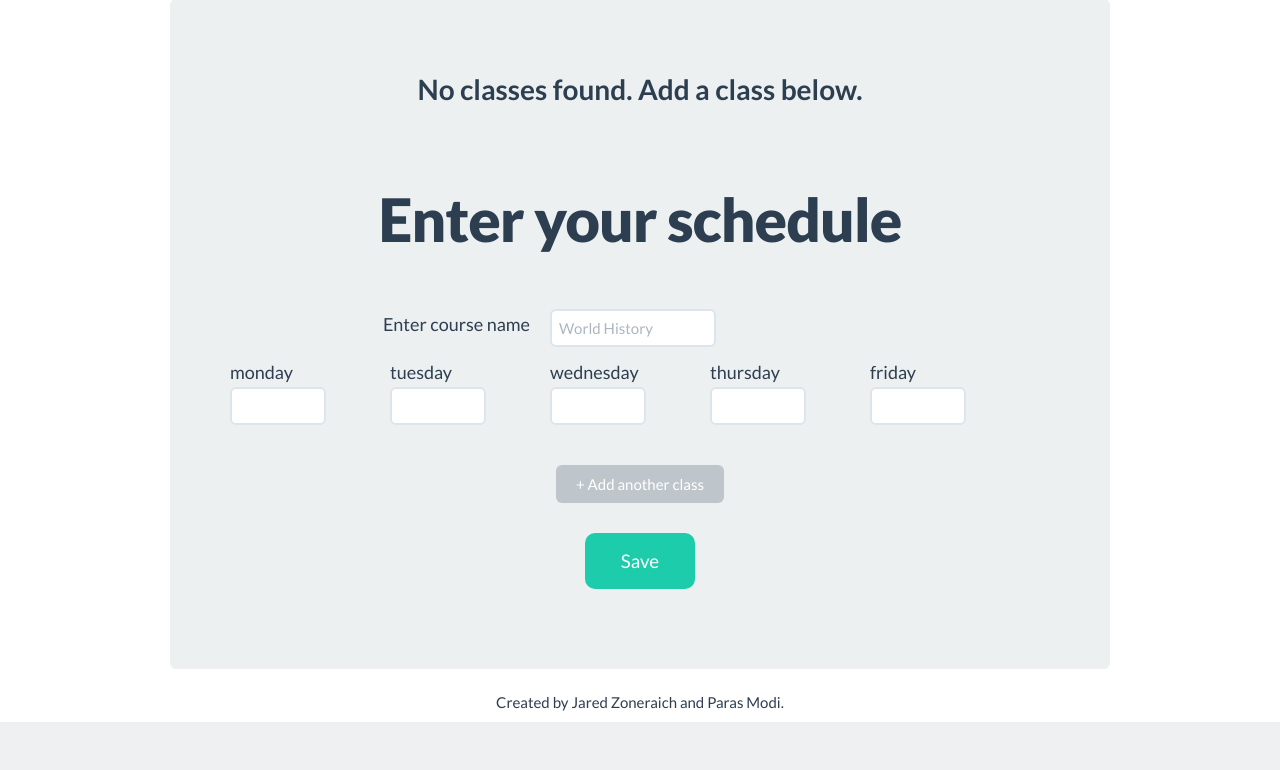
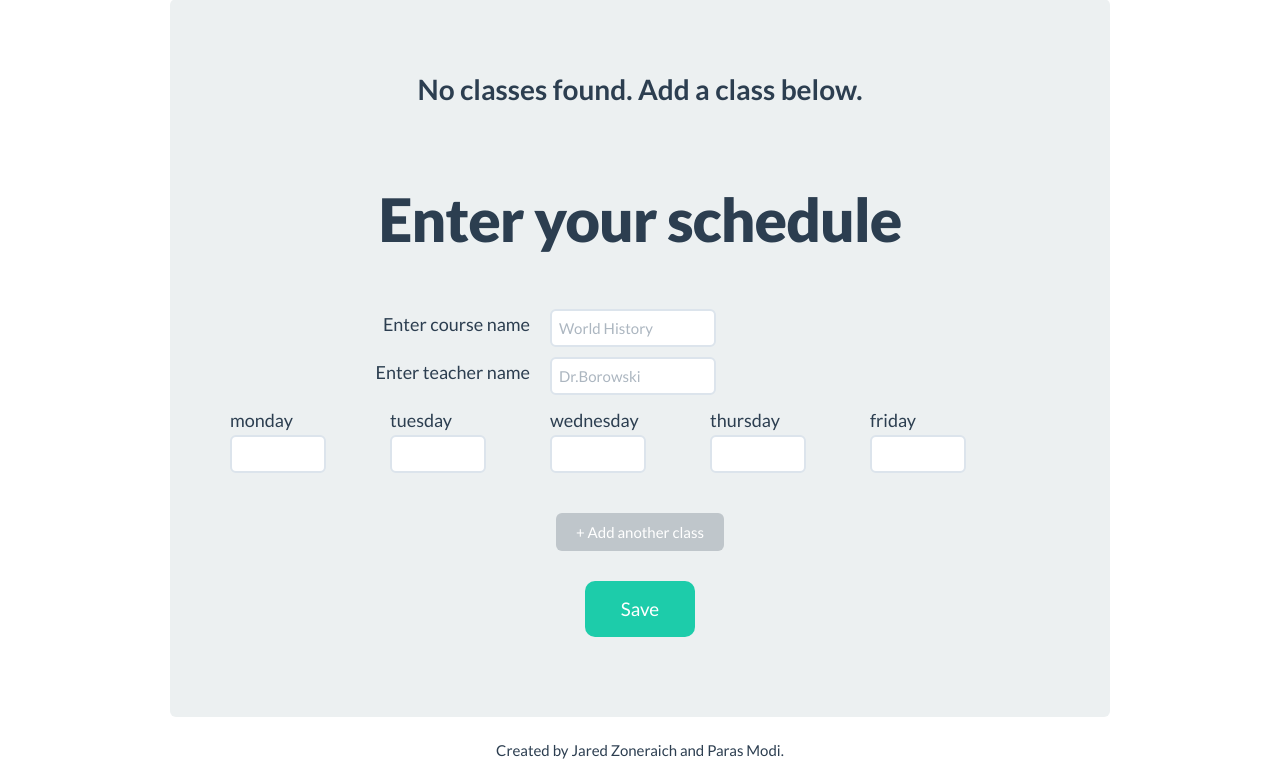
Before and after one commit to jzone3/ClassMatch, a Python web app: template templates/schedule.html in a window 1280 px wide. Shown: the part 81-851 px from the top of the page. Before the commit the page ends 803 px from the top, so only its background shows below. Run offline with Jinja, Linux system fonts and the light colour scheme; the template is opened without the code that fills it, so the values that code supplies are empty; some libraries are stand-ins or nearby versions.

Commit message:
Added Teacher Field

```diff
--- a/main.py
+++ b/main.py
@@ -238,6 +238,7 @@ class EmailVerificationHandler(BaseHandler):
 class Schedule(db.Model):
 	unique_id = db.StringProperty(required = False)
 	course = db.StringProperty(required = True)
+	teacher = db.StringProperty(required=False)
 	mods_monday = db.StringProperty(required = False)
 	mods_tuesday = db.StringProperty(required = False)
 	mods_wed = db.StringProperty(required = False)
@@ -327,6 +328,7 @@ class Submit(BaseHandler):
 		email = self.get_email()
 		while True:
 			course = self.request.get("course" + str(q)).strip()
+			teacher = self.request.get("teacher"+ str(q)).strip()
 			mods_monday = self.request.get("monday" + str(q)).strip()
 			mods_tuesday = self.request.get("tuesday" + str(q)).strip()
 			mods_wed = self.request.get("wednesday" + str(q)).strip()
@@ -338,7 +340,7 @@ class Submit(BaseHandler):
 				q += 1
 			if course:
 				course_id = get_course_id(course, mods_monday, mods_tuesday, mods_wed, mods_thursday, mods_friday, email)
-				s = Schedule(unique_id=email , course=course,mods_monday=mods_monday,mods_tuesday=mods_tuesday,
+				s = Schedule(unique_id=email , course=course,teacher=teacher,mods_monday=mods_monday,mods_tuesday=mods_tuesday,
 					mods_wed=mods_wed,mods_thursday = mods_thursday,mods_friday=mods_friday,course_id=course_id)
 				s.put()
 				course_to_add = Courses.get(course_id)
--- a/templates/findclass.html
+++ b/templates/findclass.html
@@ -8,6 +8,7 @@
 		<div style="text-align:left;">
 			{% for p in peoples %}
 				<h3>Course: {{p}}</h3>
+
 				<span style="margin-left:10px;">{{peoples[p]}}</span>
 				<hr/>
 			{% endfor %}
--- a/templates/schedule.html
+++ b/templates/schedule.html
@@ -13,6 +13,7 @@
 	{% if user_courses %}<h1 style="text-align: center;">Your Classes</h1><br/>{% endif %}
 	{% for course in user_courses: %}
 		<h3 style="text-align: center;">{{course.course}}</h3>
+		<h4 style="text-align: center;">{{course.teacher}}</h4>
 		<form method="post" action="/delete_class" style="text-align:center;"><input type="hidden" name="course" value="{{course.course}}"><input type="submit" class="btn btn-small btn-danger" value="Delete Class"></form>
 		<div class="row">
 			<div class="span3">Mods Monday: {{course.mods_monday}}</div>
@@ -36,6 +37,10 @@
 			<div class="row">
 				<div class="span4" style="text-align: right;">Enter course name</div>
 				<div class="span2"><input type="text" name="course" class="coursename" placeholder="World History" style="width:150px;" rel="tooltip" data-placement="top" data-html="true" autocomplete="off" data-provider="typeahead" title="Enter course name <strong><i>exactly</i></strong> as on your schedule"></div>
+			</div>
+			<div class="row">
+				<div class="span4" style="text-align: right;">Enter teacher name</div>
+				<div class="span2"><input type="text" class="coursename" name="teacher" placeholder="Dr.Borowski" style="width:150px;" autocomplete="off" rel="tooltip" data-placement="bottom" data-html="true"  title="Enter the teacher of the course"></div>
 			</div>
 			<div class="row">
 				<div class="span2">monday</div>
@@ -71,6 +76,10 @@ function addClass() {
 			<div class="span4" style="text-align: right;">Enter course name</div>\
 			<div class="span2"><input type="text" class="coursename" name="courseq" placeholder="World History" autocomplete="off" rel="tooltip" data-placement="top" data-html="true"  title="Enter course name <strong><i>exactly</i></strong> as on your schedule"></div>\
 		</div>\
+		<div class="row"> \
+			<div class="span4" style="text-align: right;">Enter teacher name</div>\
+			<div class="span2"><input type="text" class="coursename" name="teacherq" placeholder="Mr.Madden" autocomplete="off" rel="tooltip" data-placement="top" data-html="true"  title="Enter the teacher of the course"></div>\
+		</div>\
 		<div class="row">\
 				<div class="span2">monday</div>\
 				<div class="span2">tuesday</div>\
```
